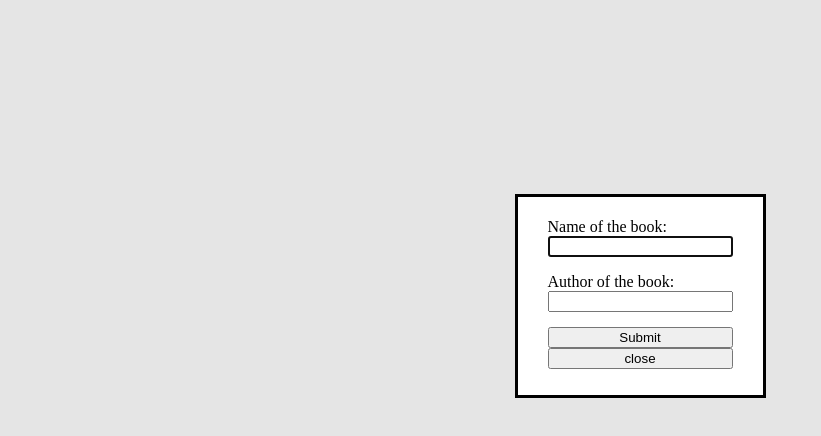
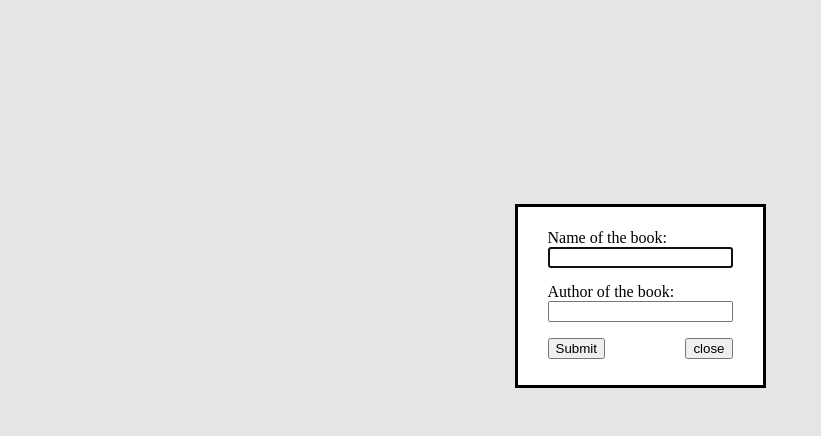
Before and after one commit to SanishPoudel/library, a plain HTML site: page index.html in a window 1280 px wide. Both pictures are taken after a click on the button "New Book". Shown: the part 104-540 px from the top of the page, without its empty margins (0-821 px from the left). Drawn offline with Linux system fonts and the light colour scheme.

Commit message:
put space between the close and submit button

```diff
--- a/style.css
+++ b/style.css
@@ -3,3 +3,9 @@ fieldset {
   flex-direction: column;
   border: none;
 }
+
+.fieldset_button {
+  display: flex;
+  flex-direction: row;
+  justify-content: space-between;
+}
```
